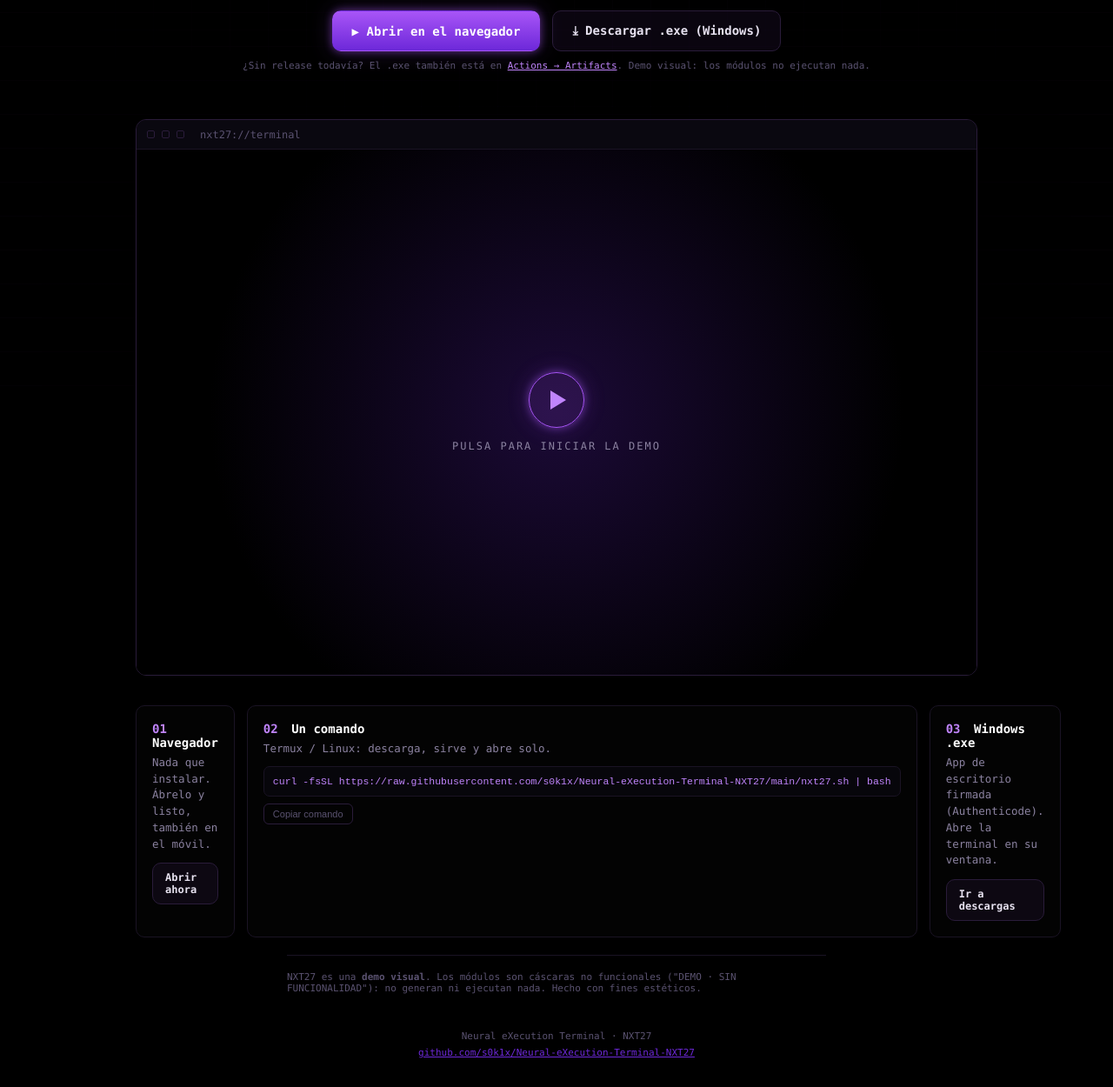
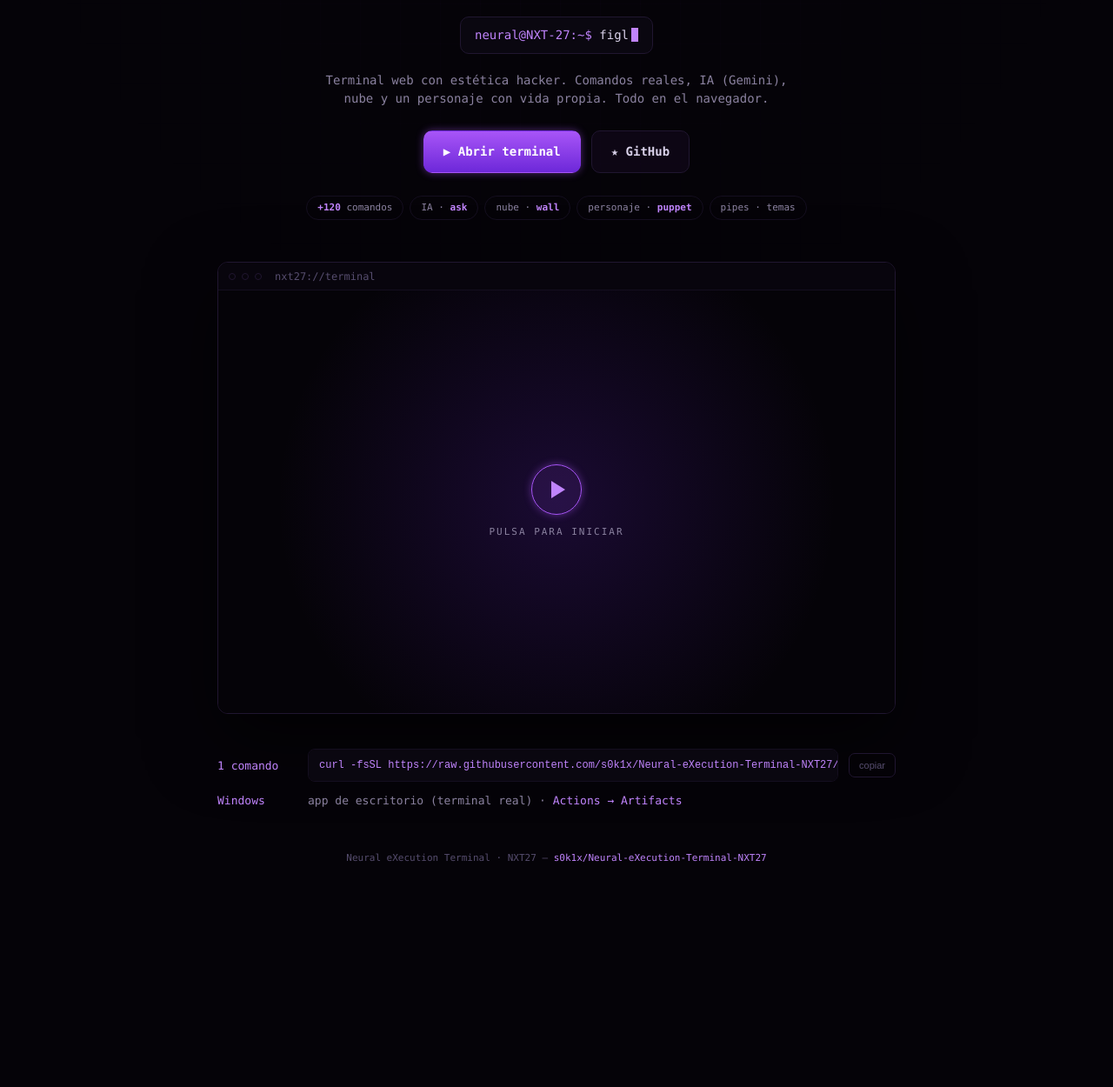
Before and after one commit to s0k1x/Neural-eXecution-Terminal-NXT27, a plain HTML site: page site/index.html in a window 1280 px wide. Shown: the part 318-1568 px from the top of the page at 87% size. After the commit the page ends 1347 px from the top, so only its background shows below. Drawn offline with Linux system fonts and the light colour scheme.

Commit message:
Minimalist landing redesign
Cleaner, more whitespace-forward landing that matches the terminal's
aesthetic: mono type, subtle grid + glow, a typed prompt motif with a
blinking cursor, concise copy, feature chips, one clean terminal preview,
a single install-command row and a Windows link. Removes the outdated
"demo" cards/disclaimer and reflects the real terminal (commands, IA, nube).


Claude-Session: https://claude.ai/code/session_01TeojH212YUjcTbYy5Qqj6n

Co-authored-by: Claude <noreply@anthropic.com>

```diff
--- a/site/index.html
+++ b/site/index.html
@@ -4,158 +4,142 @@
 <meta charset="utf-8">
 <meta name="viewport" content="width=device-width, initial-scale=1">
 <title>NXT27 · Neural eXecution Terminal</title>
-<meta name="description" content="Neural eXecution Terminal NXT27 — pruébalo en el navegador o descárgalo para Windows.">
+<meta name="description" content="NXT27 — terminal web con estética hacker: comandos reales, IA, nube y un personaje con vida propia.">
 <style>
 :root{
-  --bg:#000;--panel:#0a0810;--line:#2a1c3a;--line-soft:#1a1324;
-  --violet:#a855f7;--violet-bright:#c084fc;--violet-dim:#6d28d9;
-  --txt:#e7e2f0;--txt-dim:#8b82a0;--txt-faint:#5a5270;--white:#fff;
-  --glow:0 0 10px rgba(168,85,247,.5),0 0 26px rgba(168,85,247,.22);
+  --bg:#050308;--line:#201630;--line-soft:#140e1f;
+  --accent:#a855f7;--accent-bright:#c084fc;--accent-dim:#6d28d9;
+  --txt:#d9d2ea;--txt-dim:#8b82a0;--txt-faint:#564d6e;
+  --glow:0 0 10px rgba(168,85,247,.45);
 }
 *{box-sizing:border-box}
 html,body{margin:0}
-body{background:var(--bg);color:var(--txt);
-  font-family:"JetBrains Mono",ui-monospace,Menlo,Consolas,monospace;
-  min-height:100vh;overflow-x:hidden;-webkit-font-smoothing:antialiased}
-a{color:inherit}
-.wrap{max-width:1000px;margin:0 auto;padding:0 16px}
+body{background:var(--bg);color:var(--txt);min-height:100dvh;overflow-x:hidden;
+  font-family:"JetBrains Mono",ui-monospace,"SF Mono",Menlo,Consolas,monospace;
+  -webkit-font-smoothing:antialiased;line-height:1.5}
+/* subtle hacker backdrop */
+body::before{content:"";position:fixed;inset:0;z-index:-2;
+  background:radial-gradient(1000px 520px at 50% -12%,rgba(109,40,217,.16),transparent 62%)}
+body::after{content:"";position:fixed;inset:0;z-index:-1;pointer-events:none;opacity:.5;
+  background-image:linear-gradient(rgba(168,85,247,.05) 1px,transparent 1px),linear-gradient(90deg,rgba(168,85,247,.05) 1px,transparent 1px);
+  background-size:46px 46px;mask-image:radial-gradient(circle at 50% 10%,#000,transparent 72%)}
+a{color:var(--accent-bright);text-decoration:none}
+.wrap{max-width:820px;margin:0 auto;padding:0 20px}
 
-/* animated backdrop */
-#bg{position:fixed;inset:0;z-index:-1;opacity:.5;
-  background:
-    radial-gradient(1200px 600px at 50% -10%,rgba(109,40,217,.22),transparent 60%),
-    repeating-linear-gradient(0deg,transparent 0 38px,rgba(168,85,247,.035) 38px 39px);}
-#grid{position:fixed;inset:0;z-index:-1;opacity:.25;pointer-events:none;
-  background-image:linear-gradient(rgba(168,85,247,.08) 1px,transparent 1px),
-                   linear-gradient(90deg,rgba(168,85,247,.08) 1px,transparent 1px);
-  background-size:44px 44px;mask-image:radial-gradient(circle at 50% 20%,#000,transparent 75%)}
+header{display:flex;align-items:center;justify-content:space-between;padding:22px 0}
+.brand{display:flex;align-items:center;gap:9px;font-weight:700;letter-spacing:1px;color:var(--txt)}
+.brand .hex{width:12px;height:12px;transform:rotate(45deg);background:var(--accent-bright);box-shadow:var(--glow)}
+.nav{display:flex;gap:8px}
+.nav a{font-size:12px;color:var(--txt-dim);border:1px solid var(--line);padding:7px 12px;border-radius:8px}
+.nav a:hover{color:var(--txt);border-color:var(--accent-dim)}
 
-/* header */
-header{display:flex;align-items:center;justify-content:space-between;padding:20px 0}
-.brand{display:flex;align-items:center;gap:10px;font-weight:800;letter-spacing:1px}
-.brand .hex{width:14px;height:14px;transform:rotate(45deg);background:var(--violet-bright);box-shadow:var(--glow)}
-.ghlink{font-size:12px;color:var(--txt-dim);text-decoration:none;border:1px solid var(--line);padding:7px 12px;border-radius:7px}
-.ghlink:hover{color:var(--txt);border-color:var(--violet-dim)}
+.hero{text-align:center;padding:52px 0 8px}
+.eyebrow{font-size:11px;letter-spacing:5px;color:var(--accent-bright);text-transform:uppercase}
+h1{margin:16px 0 4px;font-weight:800;letter-spacing:3px;font-size:clamp(46px,13vw,104px);color:#fff;text-shadow:var(--glow)}
+h1 b{color:var(--accent-bright)}
+/* terminal line motif */
+.cmd{display:inline-flex;align-items:center;gap:0;margin:14px auto 0;padding:10px 16px;border:1px solid var(--line);border-radius:10px;
+  background:#0a0710;font-size:14px;max-width:92vw;overflow:hidden;white-space:nowrap}
+.cmd .ps{color:var(--accent-bright)}
+.cmd .t{color:var(--txt)}
+.cmd .cur{display:inline-block;width:8px;height:16px;background:var(--accent-bright);margin-left:3px;vertical-align:-3px;animation:bl 1s steps(1) infinite}
+@keyframes bl{50%{opacity:0}}
+.tag{color:var(--txt-dim);font-size:14px;max-width:540px;margin:20px auto 0}
+.cta{display:flex;gap:12px;justify-content:center;flex-wrap:wrap;margin:26px 0 6px}
+.btn{display:inline-flex;align-items:center;gap:8px;padding:13px 22px;border-radius:10px;font-weight:700;font-size:14px;cursor:pointer;border:1px solid transparent;transition:.15s}
+.btn.primary{background:linear-gradient(180deg,var(--accent),var(--accent-dim));color:#fff;box-shadow:var(--glow)}
+.btn.primary:hover{transform:translateY(-1px)}
+.btn.ghost{border-color:var(--line);color:var(--txt);background:rgba(168,85,247,.05)}
+.btn.ghost:hover{border-color:var(--accent-dim)}
+.chips{display:flex;gap:7px;justify-content:center;flex-wrap:wrap;margin:26px 0 0}
+.chip{font-size:11px;color:var(--txt-dim);border:1px solid var(--line-soft);border-radius:20px;padding:5px 12px}
+.chip b{color:var(--accent-bright);font-weight:700}
 
-/* hero */
-.hero{text-align:center;padding:40px 0 10px}
-.eyebrow{font-size:12px;letter-spacing:4px;color:var(--violet-bright);text-transform:uppercase}
-h1{font-family:Arial,Helvetica,sans-serif;font-weight:800;letter-spacing:2px;margin:12px 0 6px;
-  font-size:clamp(40px,10vw,96px);color:var(--white);text-shadow:var(--glow)}
-h1 b{color:var(--violet-bright)}
-.tag{color:var(--txt-dim);font-size:14px;max-width:560px;margin:0 auto}
-.note{margin-top:10px;font-size:11px;color:var(--txt-faint)}
+.preview{margin:40px auto 0;border:1px solid var(--line);border-radius:12px;overflow:hidden;box-shadow:0 30px 80px rgba(0,0,0,.6)}
+.pv-bar{height:32px;display:flex;align-items:center;gap:7px;padding:0 12px;background:#08050d;border-bottom:1px solid var(--line-soft);font-size:12px;color:var(--txt-faint)}
+.pv-dot{width:8px;height:8px;border:1px solid var(--line);border-radius:50%}
+.pv-url{margin-left:8px}
+.pv-frame{position:relative;aspect-ratio:16/10;background:#050308}
+.pv-frame iframe{position:absolute;inset:0;width:100%;height:100%;border:0}
+.pv-launch{position:absolute;inset:0;display:flex;flex-direction:column;align-items:center;justify-content:center;gap:12px;cursor:pointer;
+  background:radial-gradient(circle at 50% 50%,rgba(109,40,217,.2),transparent 70%)}
+.pv-launch .play{width:58px;height:58px;border-radius:50%;border:1px solid var(--accent);display:flex;align-items:center;justify-content:center;background:rgba(168,85,247,.1);box-shadow:var(--glow)}
+.pv-launch .play:after{content:"";border-left:16px solid var(--accent-bright);border-top:10px solid transparent;border-bottom:10px solid transparent;margin-left:4px}
+.pv-launch span{font-size:11px;letter-spacing:2px;color:var(--txt-dim);text-transform:uppercase}
 
-.cta{display:flex;gap:14px;justify-content:center;flex-wrap:wrap;margin:30px 0 10px}
-.btn{display:inline-flex;align-items:center;gap:9px;padding:14px 22px;border-radius:10px;
-  font-weight:700;font-size:14px;text-decoration:none;cursor:pointer;border:1px solid transparent;transition:.15s}
-.btn.primary{background:linear-gradient(180deg,var(--violet),var(--violet-dim));color:#fff;box-shadow:var(--glow)}
-.btn.primary:hover{transform:translateY(-1px);box-shadow:0 0 16px rgba(168,85,247,.7)}
-.btn.ghost{background:rgba(168,85,247,.06);border-color:var(--line);color:var(--txt)}
-.btn.ghost:hover{border-color:var(--violet-dim);color:var(--white)}
+.get{margin:40px auto 0;display:flex;flex-direction:column;gap:12px}
+.getrow{display:flex;align-items:center;gap:12px;flex-wrap:wrap;font-size:13px;color:var(--txt-dim)}
+.getrow .k{color:var(--accent-bright);min-width:92px}
+.getrow code{flex:1;min-width:220px;background:#0a0710;border:1px solid var(--line-soft);border-radius:8px;padding:9px 12px;color:var(--accent-bright);font-size:12px;overflow:auto;white-space:nowrap}
+.copy{font-size:11px;color:var(--txt-faint);background:transparent;border:1px solid var(--line);border-radius:7px;padding:7px 11px;cursor:pointer;white-space:nowrap}
+.copy:hover{color:var(--txt);border-color:var(--accent-dim)}
 
-/* preview window */
-.preview{margin:34px auto 10px;border:1px solid var(--line);border-radius:12px;overflow:hidden;
-  background:var(--panel);box-shadow:0 30px 90px rgba(0,0,0,.7)}
-.pv-bar{height:34px;display:flex;align-items:center;gap:8px;padding:0 12px;background:#0a0810;border-bottom:1px solid var(--line-soft);font-size:12px;color:var(--txt-dim)}
-.pv-dot{width:9px;height:9px;border:1px solid var(--line);border-radius:2px}
-.pv-url{margin-left:10px;color:var(--txt-faint)}
-.pv-frame{position:relative;aspect-ratio:16/10;background:#000}
-.pv-frame iframe{position:absolute;inset:0;width:100%;height:100%;border:0}
-.pv-launch{position:absolute;inset:0;display:flex;flex-direction:column;align-items:center;justify-content:center;gap:14px;
-  background:radial-gradient(circle at 50% 50%,rgba(109,40,217,.25),#000 70%);cursor:pointer}
-.pv-launch .play{width:64px;height:64px;border-radius:50%;border:1px solid var(--violet);display:flex;align-items:center;justify-content:center;
-  background:rgba(168,85,247,.12);box-shadow:var(--glow)}
-.pv-launch .play:after{content:"";border-left:18px solid var(--violet-bright);border-top:11px solid transparent;border-bottom:11px solid transparent;margin-left:4px}
-.pv-launch span{font-size:12px;letter-spacing:2px;color:var(--txt-dim);text-transform:uppercase}
-
-/* cards */
-.cards{display:grid;grid-template-columns:repeat(3,1fr);gap:14px;margin:34px 0 10px}
-.card{border:1px solid var(--line-soft);border-radius:10px;padding:18px;background:rgba(255,255,255,.012)}
-.card h3{margin:0 0 6px;font-size:14px;color:var(--white)}
-.card h3 b{color:var(--violet-bright);margin-right:7px}
-.card p{margin:0;font-size:12.5px;color:var(--txt-dim);line-height:1.5}
-.card code{display:block;margin-top:10px;background:#07060b;border:1px solid var(--line-soft);border-radius:7px;
-  padding:10px;font-size:11.5px;color:var(--violet-bright);overflow:auto;white-space:nowrap}
-.copy{margin-top:8px;font-size:11px;color:var(--txt-faint);background:transparent;border:1px solid var(--line);border-radius:6px;padding:5px 10px;cursor:pointer}
-.copy:hover{color:var(--txt);border-color:var(--violet-dim)}
-@media(max-width:720px){.cards{grid-template-columns:1fr}}
-
-footer{text-align:center;color:var(--txt-faint);font-size:11px;padding:40px 0 30px;line-height:1.7}
-.disclaimer{max-width:620px;margin:20px auto 0;font-size:11px;color:var(--txt-faint);border-top:1px solid var(--line-soft);padding-top:18px}
+footer{text-align:center;color:var(--txt-faint);font-size:11px;padding:48px 0 34px}
 </style>
 </head>
 <body>
-<div id="bg"></div><div id="grid"></div>
-
 <div class="wrap">
   <header>
     <div class="brand"><span class="hex"></span>NXT27</div>
-    <a class="ghlink" href="https://github.com/s0k1x/Neural-eXecution-Terminal-NXT27" target="_blank" rel="noopener">★ GitHub</a>
+    <nav class="nav">
+      <a href="./terminal.html">terminal</a>
+      <a href="https://github.com/s0k1x/Neural-eXecution-Terminal-NXT27" target="_blank" rel="noopener">github ↗</a>
+    </nav>
   </header>
 
   <section class="hero">
-    <div class="eyebrow">Neural · eXecution · Terminal</div>
+    <div class="eyebrow">neural · execution · terminal</div>
     <h1><b>NXT</b>27</h1>
-    <p class="tag">Terminal web funcional con estética hacker: escribe comandos reales (ls, cat, calc, neofetch, theme…). Pruébala en el navegador o descárgala para Windows.</p>
+    <div class="cmd"><span class="ps">neural@NXT-27:~$&nbsp;</span><span class="t" id="typed"></span><span class="cur"></span></div>
+    <p class="tag">Terminal web con estética hacker. Comandos reales, IA (Gemini), nube y un personaje con vida propia. Todo en el navegador.</p>
     <div class="cta">
-      <a class="btn primary" href="./terminal.html">▶ Abrir en el navegador</a>
-      <a class="btn ghost" id="dl" href="https://github.com/s0k1x/Neural-eXecution-Terminal-NXT27/releases/latest" target="_blank" rel="noopener">⤓ Descargar .exe (Windows)</a>
+      <a class="btn primary" href="./terminal.html">▶ Abrir terminal</a>
+      <a class="btn ghost" href="https://github.com/s0k1x/Neural-eXecution-Terminal-NXT27" target="_blank" rel="noopener">★ GitHub</a>
     </div>
-    <p class="note">¿Sin release todavía? El .exe también está en <a href="https://github.com/s0k1x/Neural-eXecution-Terminal-NXT27/actions" target="_blank" rel="noopener" style="color:var(--violet-bright)">Actions → Artifacts</a>. Demo visual: los módulos no ejecutan nada.</p>
+    <div class="chips">
+      <span class="chip"><b>+120</b> comandos</span>
+      <span class="chip">IA · <b>ask</b></span>
+      <span class="chip">nube · <b>wall</b></span>
+      <span class="chip">personaje · <b>puppet</b></span>
+      <span class="chip">pipes · temas</span>
+    </div>
   </section>
 
   <section class="preview">
     <div class="pv-bar"><span class="pv-dot"></span><span class="pv-dot"></span><span class="pv-dot"></span><span class="pv-url">nxt27://terminal</span></div>
-    <div class="pv-frame">
-      <div class="pv-launch" id="launch">
-        <div class="play"></div>
-        <span>Pulsa para iniciar la demo</span>
-      </div>
-    </div>
+    <div class="pv-frame"><div class="pv-launch" id="launch"><div class="play"></div><span>pulsa para iniciar</span></div></div>
   </section>
 
-  <section class="cards">
-    <div class="card">
-      <h3><b>01</b> Navegador</h3>
-      <p>Nada que instalar. Ábrelo y listo, también en el móvil.</p>
-      <a class="btn ghost" href="./terminal.html" style="margin-top:12px;padding:9px 14px;font-size:12px">Abrir ahora</a>
-    </div>
-    <div class="card">
-      <h3><b>02</b> Un comando</h3>
-      <p>Termux / Linux: descarga, sirve y abre solo.</p>
-      <code id="cmd">curl -fsSL https://raw.githubusercontent.com/s0k1x/Neural-eXecution-Terminal-NXT27/main/nxt27.sh | bash</code>
-      <button class="copy" data-copy="cmd">Copiar comando</button>
-    </div>
-    <div class="card">
-      <h3><b>03</b> Windows .exe</h3>
-      <p>App de escritorio firmada (Authenticode). Abre la terminal en su ventana.</p>
-      <a class="btn ghost" href="https://github.com/s0k1x/Neural-eXecution-Terminal-NXT27/releases/latest" target="_blank" rel="noopener" style="margin-top:12px;padding:9px 14px;font-size:12px">Ir a descargas</a>
-    </div>
+  <section class="get">
+    <div class="getrow"><span class="k">1 comando</span>
+      <code id="cmd1">curl -fsSL https://raw.githubusercontent.com/s0k1x/Neural-eXecution-Terminal-NXT27/main/nxt27.sh | bash</code>
+      <button class="copy" data-copy="cmd1">copiar</button></div>
+    <div class="getrow"><span class="k">Windows</span>
+      <span>app de escritorio (terminal real) · <a href="https://github.com/s0k1x/Neural-eXecution-Terminal-NXT27/actions" target="_blank" rel="noopener">Actions → Artifacts</a></span></div>
   </section>
 
-  <p class="disclaimer">NXT27 es una <b>demo visual</b>. Los módulos son cáscaras no funcionales ("DEMO · SIN FUNCIONALIDAD"): no generan ni ejecutan nada. Hecho con fines estéticos.</p>
-
-  <footer>
-    Neural eXecution Terminal · NXT27<br>
-    <a href="https://github.com/s0k1x/Neural-eXecution-Terminal-NXT27" target="_blank" rel="noopener" style="color:var(--violet-dim)">github.com/s0k1x/Neural-eXecution-Terminal-NXT27</a>
-  </footer>
+  <footer>Neural eXecution Terminal · NXT27 — <a href="https://github.com/s0k1x/Neural-eXecution-Terminal-NXT27" target="_blank" rel="noopener">s0k1x/Neural-eXecution-Terminal-NXT27</a></footer>
 </div>
 
 <script>
-  // Launch embedded demo on click (keeps page light until requested)
+  // typed command motif
+  const words=["neofetch","puppet","figlet NXT | lolcat","ask hola","wall hola a todos","dashboard"];
+  const t=document.getElementById("typed"); let wi=0,ci=0,del=false;
+  (function type(){ const w=words[wi]; t.textContent=w.slice(0,ci);
+    if(!del&&ci<w.length){ci++;setTimeout(type,70);}
+    else if(!del){del=true;setTimeout(type,1400);}
+    else if(ci>0){ci--;setTimeout(type,30);}
+    else{del=false;wi=(wi+1)%words.length;setTimeout(type,250);} })();
+  // launch embedded demo on click
   document.getElementById("launch").addEventListener("click",function(){
-    const f=document.createElement("iframe");
-    f.src="./terminal.html";f.title="NXT27 Terminal";f.allow="fullscreen";
+    const f=document.createElement("iframe");f.src="./terminal.html";f.title="NXT27 Terminal";f.allow="fullscreen";
     this.parentElement.appendChild(f);this.remove();
   });
-  // Copy buttons
-  document.querySelectorAll(".copy").forEach(b=>{
-    b.addEventListener("click",()=>{
-      const t=document.getElementById(b.dataset.copy).textContent;
-      navigator.clipboard?.writeText(t).then(()=>{const o=b.textContent;b.textContent="✓ Copiado";setTimeout(()=>b.textContent=o,1500);}).catch(()=>{});
-    });
-  });
+  // copy
+  document.querySelectorAll(".copy").forEach(b=>b.addEventListener("click",()=>{
+    const el=document.getElementById(b.dataset.copy);
+    navigator.clipboard?.writeText(el.textContent).then(()=>{const o=b.textContent;b.textContent="✓ copiado";setTimeout(()=>b.textContent=o,1400);}).catch(()=>{});
+  }));
 </script>
 </body>
 </html>
```
